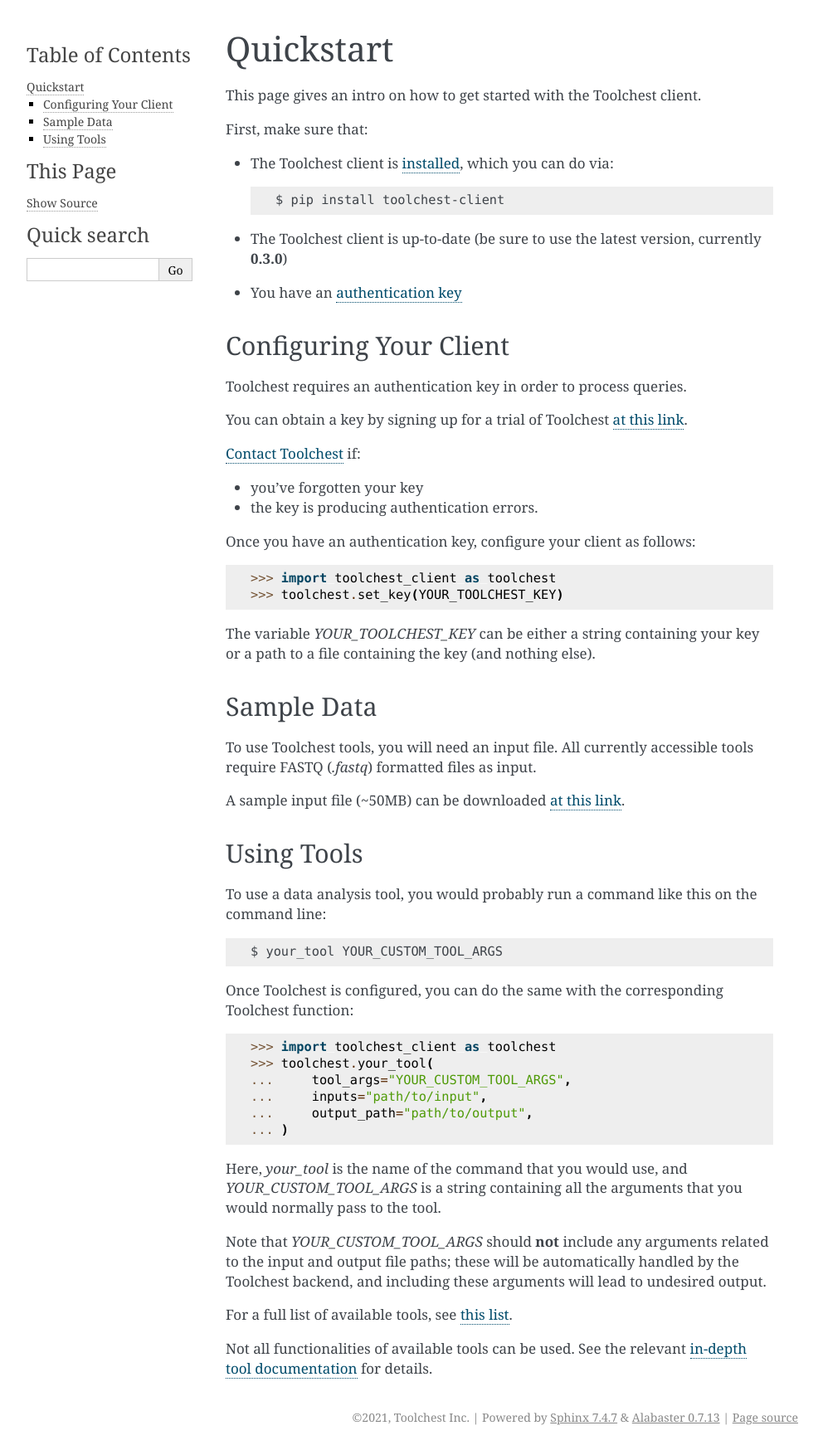
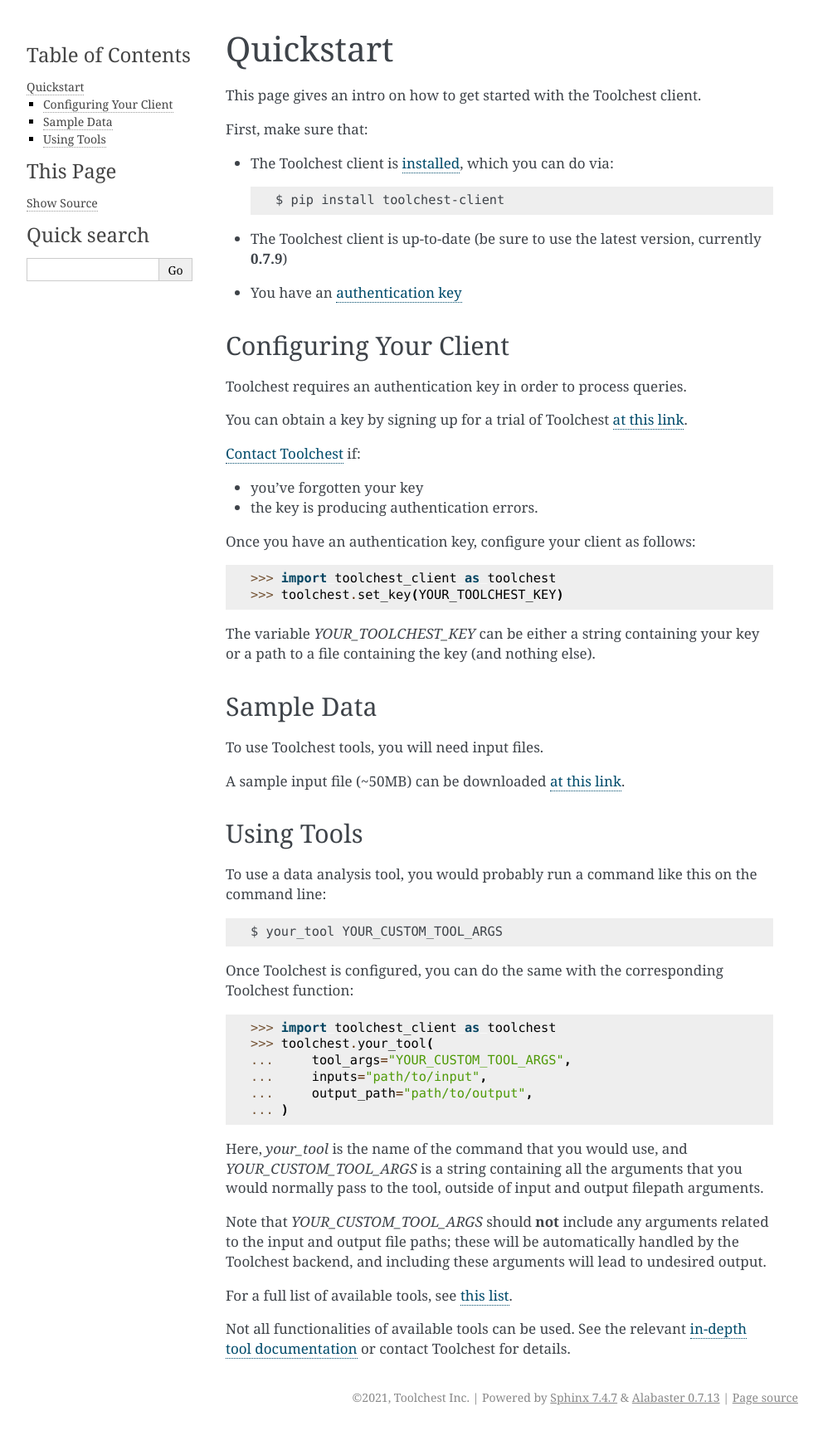
Before and after one commit to trytoolchest/toolchest-client-python, a Sphinx documentation site: the page built from docs/user/quickstart.rst, in a window 1280 px wide. Shown: the whole page at 83% size, without its empty margins (148-1140 px from the left). Built offline with Sphinx 7.4.7, drawn with Linux system fonts in a browser that asks for light colours; after the commit the page ends 1724 px from its top, so only the background shows below that.

Commit message:
up-to-date docs quickfixes (#25)

```diff
--- a/docs/user/quickstart.rst
+++ b/docs/user/quickstart.rst
@@ -12,7 +12,7 @@
     $ pip install toolchest-client
 
 * The Toolchest client is up-to-date (be sure to use the latest version,
-  currently **0.3.0**)
+  currently **0.7.9**)
 * You have an :ref:`authentication key <config>`
 
 .. _config:
@@ -41,8 +41,7 @@
 Sample Data
 -----------
 
-To use Toolchest tools, you will need an input file. All currently accessible
-tools require FASTQ (`.fastq`) formatted files as input.
+To use Toolchest tools, you will need input files.
 
 A sample input file (~50MB) can be downloaded
 `at this link <https://toolchest-demo-data.s3.amazonaws.com/example.fastq>`_.
@@ -67,7 +66,7 @@
 
 Here, `your_tool` is the name of the command that you would use, and
 `YOUR_CUSTOM_TOOL_ARGS` is a string containing all the arguments that you would
-normally pass to the tool.
+normally pass to the tool, outside of input and output filepath arguments.
 
 Note that `YOUR_CUSTOM_TOOL_ARGS` should **not** include any arguments related
 to the input and output file paths; these will be automatically handled by the
@@ -76,4 +75,5 @@
 For a full list of available tools, see :ref:`this list <tools>`.
 
 Not all functionalities of available tools can be used. See the
-relevant :ref:`in-depth tool documentation <api>` for details.
+relevant :ref:`in-depth tool documentation <api>` or contact Toolchest
+for details.
--- a/pyproject.toml
+++ b/pyproject.toml
@@ -1,6 +1,6 @@
 [tool.poetry]
 name = "toolchest-client"
-version = "0.7.8"
+version = "0.7.9"
 description = "Python client for Toolchest"
 authors = [
     "Bryce Cai <bcai@trytoolchest.com>",
```
